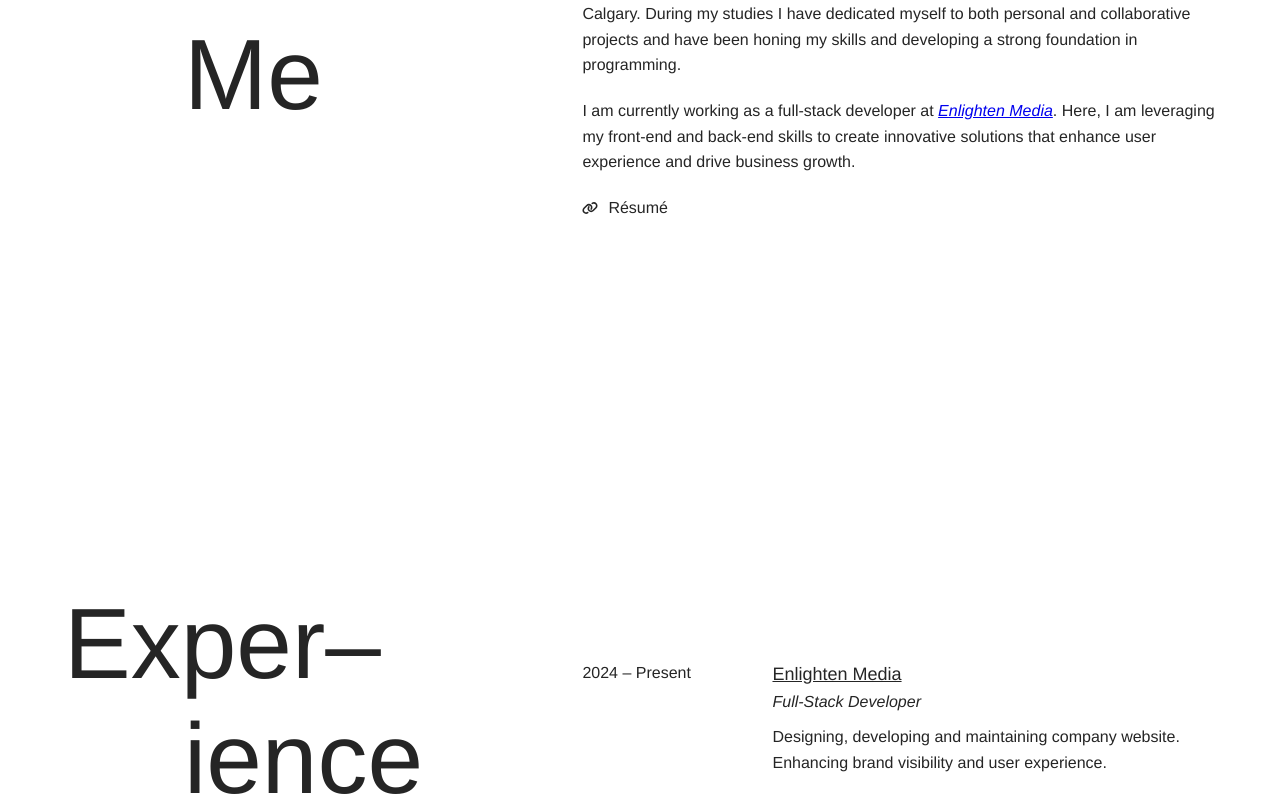
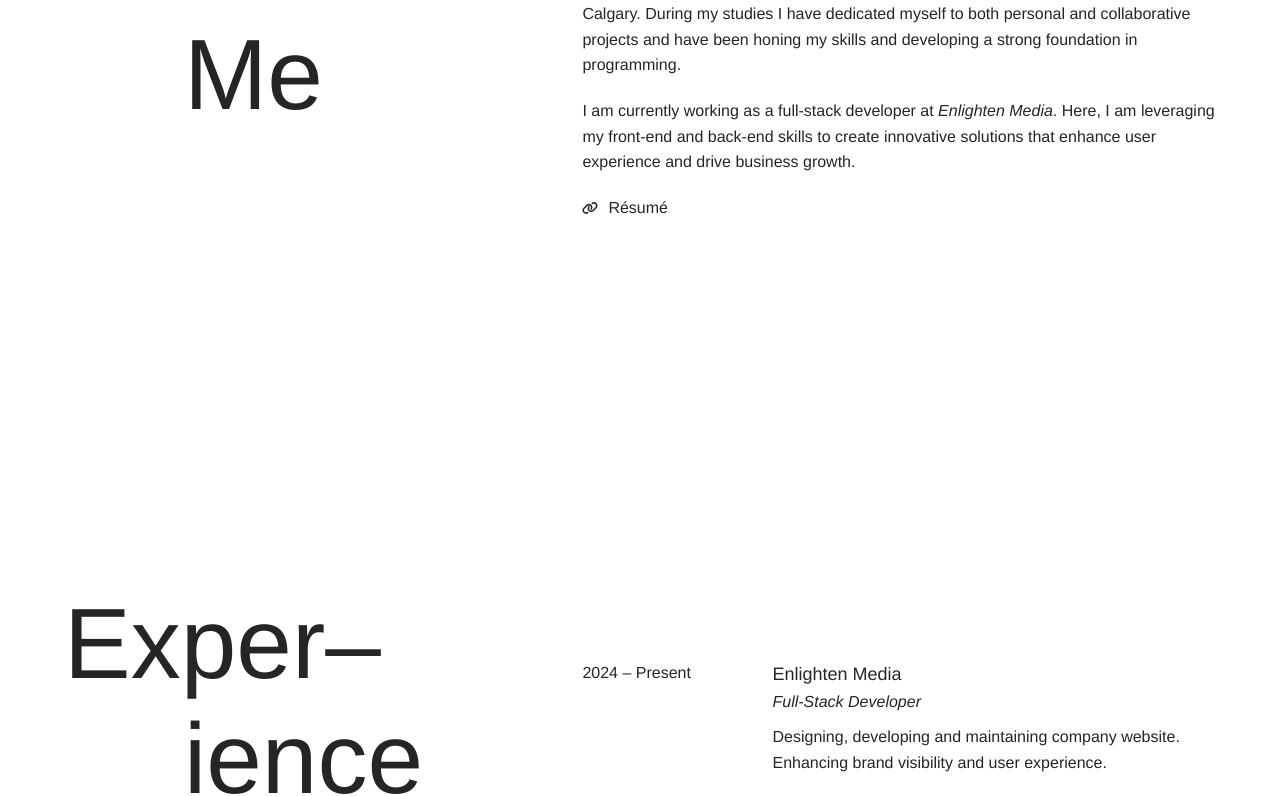
Before and after one commit to JvsonKee/Portfolio-Site, a React (Vite) app in the folder client/: page / in a window 1280 px wide. Shown: the part 1019-1815 px from the top of the page. Built offline with nearby package versions, Linux system fonts and the light colour scheme.

Commit message:
changed link hovering to blue

```diff
--- a/client/src/components/Contact/Contact.styled.js
+++ b/client/src/components/Contact/Contact.styled.js
@@ -9,9 +9,10 @@ export const EmailLink = styled.a`
     color: var(--black);
     text-decoration: none;
     transition: 300ms ease-in-out;
+    font-weight: 300;
 
     &:hover {
-        color: var(--dark-grey);
+        color: blue;
     }
 `
 
@@ -22,12 +23,13 @@ export const SocialsContainer = styled.div`
 
     a {
         font-size: 16px;
+        font-weight: 300;
         text-decoration: none;
         color: var(--black);
         transition: 300ms ease-in-out;
 
         &:hover {
-            color: var(--dark-grey);
+            color: blue;
         }
     }
 `
--- a/client/src/styles/GlobalStyles.js
+++ b/client/src/styles/GlobalStyles.js
@@ -23,6 +23,17 @@ const GlobalStyle = createGlobalStyle`
         padding: 0;
         font-weight: 100;
     }
+
+    a {
+        color: var(--black);
+        font-weight: 400;
+        text-decoration: none;
+        transition: 300ms ease-in-out;
+
+        &:hover {
+            color: blue;
+        }
+    }
 `
 
 export default GlobalStyle
```
